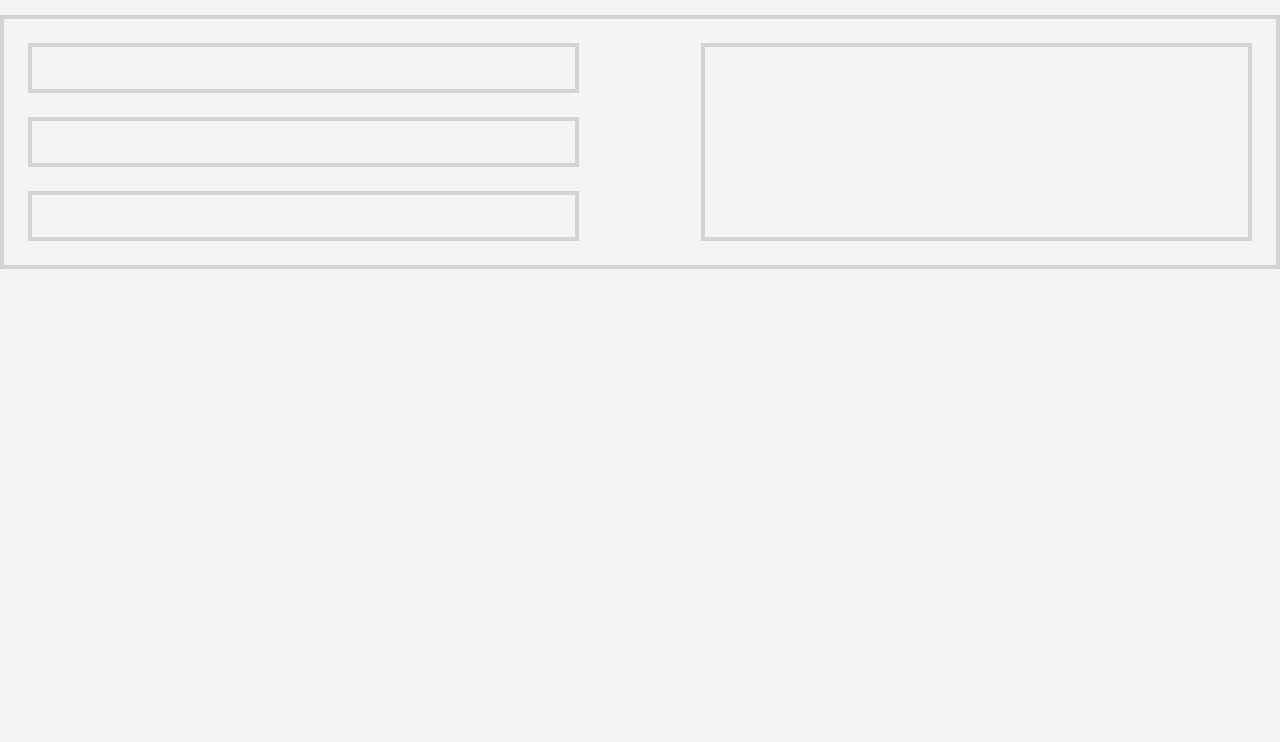
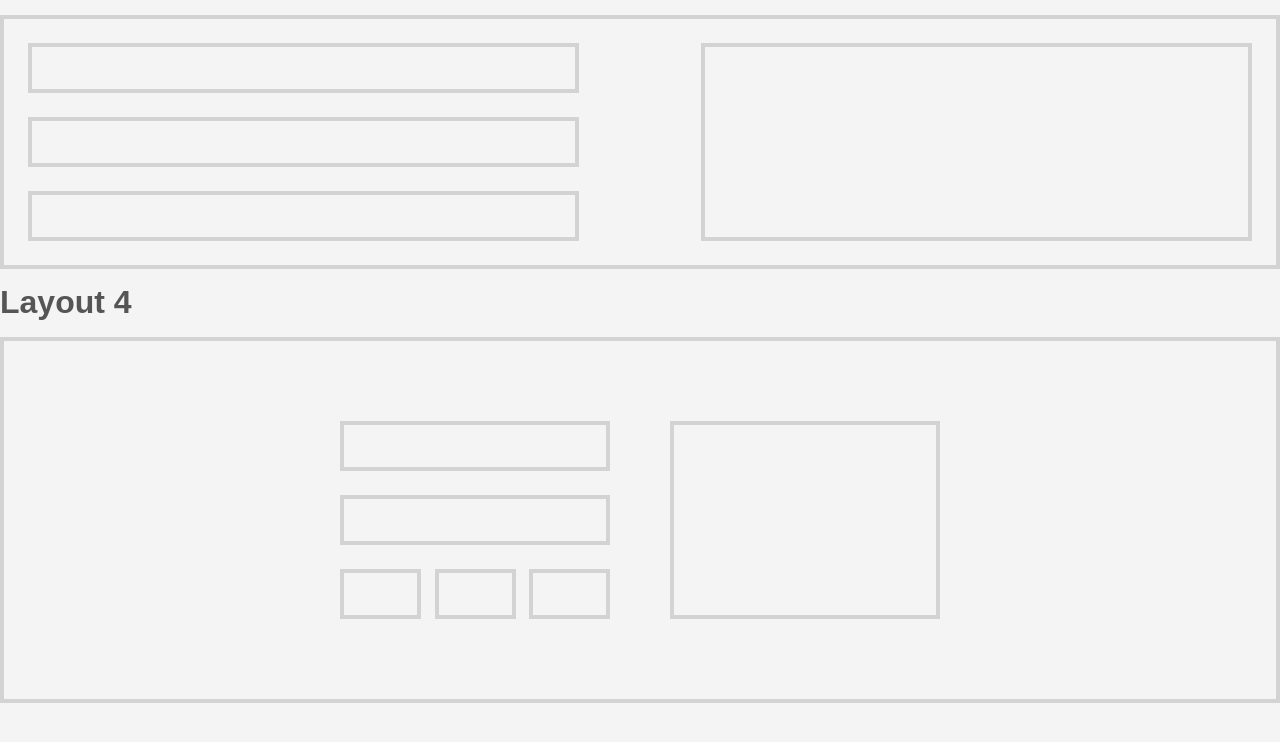
Before and after one commit to michaelrodriguezg99/HTML-CSS-FLEXBOX, a plain HTML site: page index.html in a window 1280 px wide. Shown: the part 2987-3729 px from the top of the page. Drawn offline with Linux system fonts and the light colour scheme.

Commit message:
Layout 4 finished

```diff
--- a/CSS/style.css
+++ b/CSS/style.css
@@ -243,7 +243,7 @@ a:visited {
   justify-content: space-between;
 }
 
-.container-box3{
+.container-box3 {
   border: 4px solid lightgray;
   padding: 24px 24px 0 24px;
   display: flex;
@@ -255,16 +255,59 @@ a:visited {
   margin-bottom: 24px;
 }
 
-.small-box3{
+.small-box3 {
   height: 50px;
 }
 
-.box-wrapper3{
+.box-wrapper3 {
   width: 45%;
   display: flex;
   flex-direction: column;
 }
 
-.box-large3{
+.box-large3 {
   width: 45%;
 }
+
+.container-box4 {
+  border: 4px solid lightgray;
+  padding: 80px 24px 56px 24px;
+  display: flex;
+  justify-content: center;
+}
+
+.box4 {
+  border: 4px solid lightgray;
+  margin-bottom: 24px;
+}
+
+.small-box4 {
+  height: 50px;
+}
+
+.tiny-box4 {
+  width: 30%;
+  height: 50px;
+}
+
+.tiny-wrapper4 {
+  display: flex;
+  justify-content: space-between;
+}
+
+.box-wrapper4 {
+  width: 45%;
+  display: flex;
+  flex-direction: column;
+}
+
+.box-large4 {
+  width: 45%;
+}
+
+.row4 {
+  width: 100%;
+  max-width: 600px;
+  display: flex;
+  justify-content: space-between;
+}
--- a/index.html
+++ b/index.html
@@ -168,6 +168,22 @@
       <div class="box3 box-large3"></div>
     </div>
 
+    <h1>Layout 4</h1>
+    <div class="container-box4">
+      <div class="row4">
+        <div class="box-wrapper4">
+          <div class="box4 small-box4"></div>
+          <div class="box4 small-box4"></div>
+          <div class="tiny-wrapper4">
+            <div class="box4 tiny-box4"></div>
+            <div class="box4 tiny-box4"></div>
+            <div class="box4 tiny-box4"></div>
+          </div>
+        </div>
+        <div class="box4 box-large4"></div>
+      </div>
+    </div>
+
     <div style="margin-top: 500px"></div>
   </body>
 </html>
```
